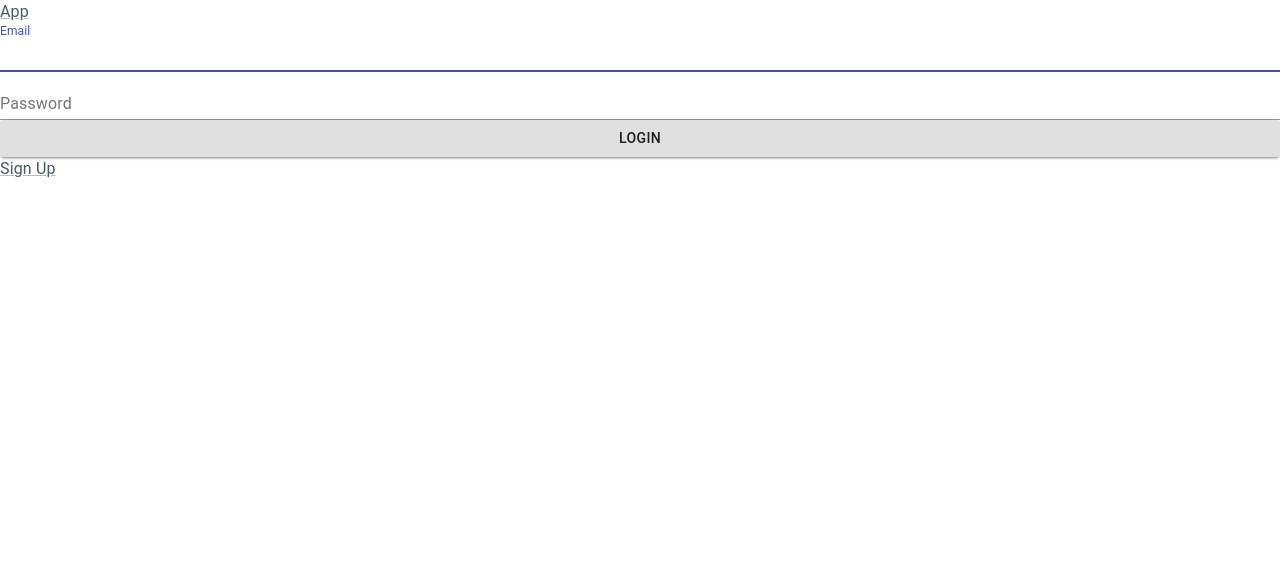
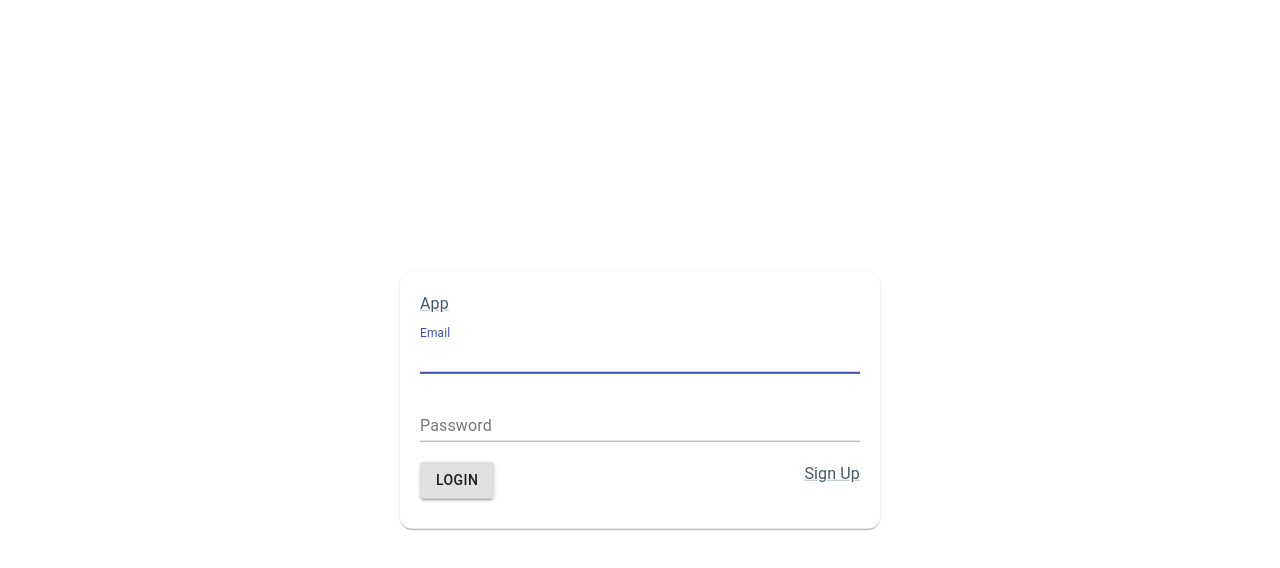
Before and after one commit to YauheniMel/project, a React (Create React App) app: page /login in a window 1280 px wide. Shown: the top 568 px of the page. Built offline with nearby package versions, Linux system fonts and the light colour scheme.

Commit message:
refactor: Update interface Login/SignUp pages

```diff
--- a/src/auth/LoginPage/LoginPage.tsx
+++ b/src/auth/LoginPage/LoginPage.tsx
@@ -4,12 +4,32 @@ import * as yup from 'yup';
 import Button from '@material-ui/core/Button';
 import TextField from '@material-ui/core/TextField';
 import { Link as RouterLink } from 'react-router-dom';
-import { Link } from '@mui/material';
+import { Box, Link, Paper } from '@mui/material';
+import { makeStyles } from '@material-ui/core';
 import RoutesApp from '../../constants/routes';
 
 interface ILoginPage {
   props?: object;
 }
+
+const useStyles = makeStyles({
+  paper: {
+    position: 'fixed',
+    padding: '20px',
+    top: '50%',
+    left: '50%',
+    transform: 'translate(-50%, -50%)',
+  },
+  form: {
+    '& > *': {
+      margin: '10px 0',
+    },
+  },
+  action: {
+    display: 'flex',
+    justifyContent: 'space-between',
+  },
+});
 
 const validationSchema = yup.object({
   email: yup
@@ -25,6 +45,8 @@ const validationSchema = yup.object({
 });
 
 const LoginPage: FC<ILoginPage> = () => {
+  const classes = useStyles();
+
   const formik = useFormik({
     initialValues: {
       email: '',
@@ -38,11 +60,11 @@ const LoginPage: FC<ILoginPage> = () => {
   });
 
   return (
-    <>
+    <Paper className={classes.paper}>
       <Link component={RouterLink} to={RoutesApp.Root}>
         App
       </Link>
-      <form onSubmit={formik.handleSubmit}>
+      <form className={classes.form} onSubmit={formik.handleSubmit}>
         <TextField
           fullWidth
           id="email"
@@ -65,14 +87,16 @@ const LoginPage: FC<ILoginPage> = () => {
           error={formik.touched.password && Boolean(formik.errors.password)}
           helperText={formik.touched.password && formik.errors.password}
         />
-        <Button variant="contained" fullWidth type="submit">
-          Login
-        </Button>
-        <Link to={RoutesApp.SignUp} component={RouterLink}>
-          Sign Up
-        </Link>
+        <Box className={classes.action}>
+          <Button variant="contained" type="submit">
+            Login
+          </Button>
+          <Link to={RoutesApp.SignUp} component={RouterLink}>
+            Sign Up
+          </Link>
+        </Box>
       </form>
-    </>
+    </Paper>
   );
 };
 
--- a/src/auth/SignUpPage/SignUpPage.tsx
+++ b/src/auth/SignUpPage/SignUpPage.tsx
@@ -4,12 +4,32 @@ import * as yup from 'yup';
 import Button from '@material-ui/core/Button';
 import TextField from '@material-ui/core/TextField';
 import { Link as RouterLink } from 'react-router-dom';
-import { Link } from '@mui/material';
+import { Box, Link, Paper } from '@mui/material';
+import { makeStyles } from '@material-ui/core';
 import RoutesApp from '../../constants/routes';
 
 interface ILoginPage {
   props?: object;
 }
+
+const useStyles = makeStyles({
+  paper: {
+    position: 'fixed',
+    padding: '20px',
+    top: '50%',
+    left: '50%',
+    transform: 'translate(-50%, -50%)',
+  },
+  form: {
+    '& > *': {
+      margin: '10px 0',
+    },
+  },
+  action: {
+    display: 'flex',
+    justifyContent: 'space-between',
+  },
+});
 
 const validationSchema = yup.object({
   name: yup
@@ -42,6 +62,7 @@ const validationSchema = yup.object({
 });
 
 const SignUpPage: FC<ILoginPage> = () => {
+  const classes = useStyles();
   const formik = useFormik({
     initialValues: {
       name: '',
@@ -66,11 +87,11 @@ const SignUpPage: FC<ILoginPage> = () => {
   });
 
   return (
-    <>
+    <Paper className={classes.paper}>
       <Link component={RouterLink} to={RoutesApp.Root}>
         App
       </Link>
-      <form onSubmit={formik.handleSubmit}>
+      <form className={classes.form} onSubmit={formik.handleSubmit}>
         <TextField
           fullWidth
           id="name"
@@ -124,14 +145,16 @@ const SignUpPage: FC<ILoginPage> = () => {
           error={formik.touched.confirm && Boolean(formik.errors.confirm)}
           helperText={formik.touched.confirm && formik.errors.confirm}
         />
-        <Button variant="contained" fullWidth type="submit">
-          Sign Up
-        </Button>
-        <Link component={RouterLink} to={RoutesApp.Login}>
-          Login
-        </Link>
+        <Box className={classes.action}>
+          <Button variant="contained" type="submit">
+            Sign Up
+          </Button>
+          <Link component={RouterLink} to={RoutesApp.Login}>
+            Login
+          </Link>
+        </Box>
       </form>
-    </>
+    </Paper>
   );
 };
 
```
